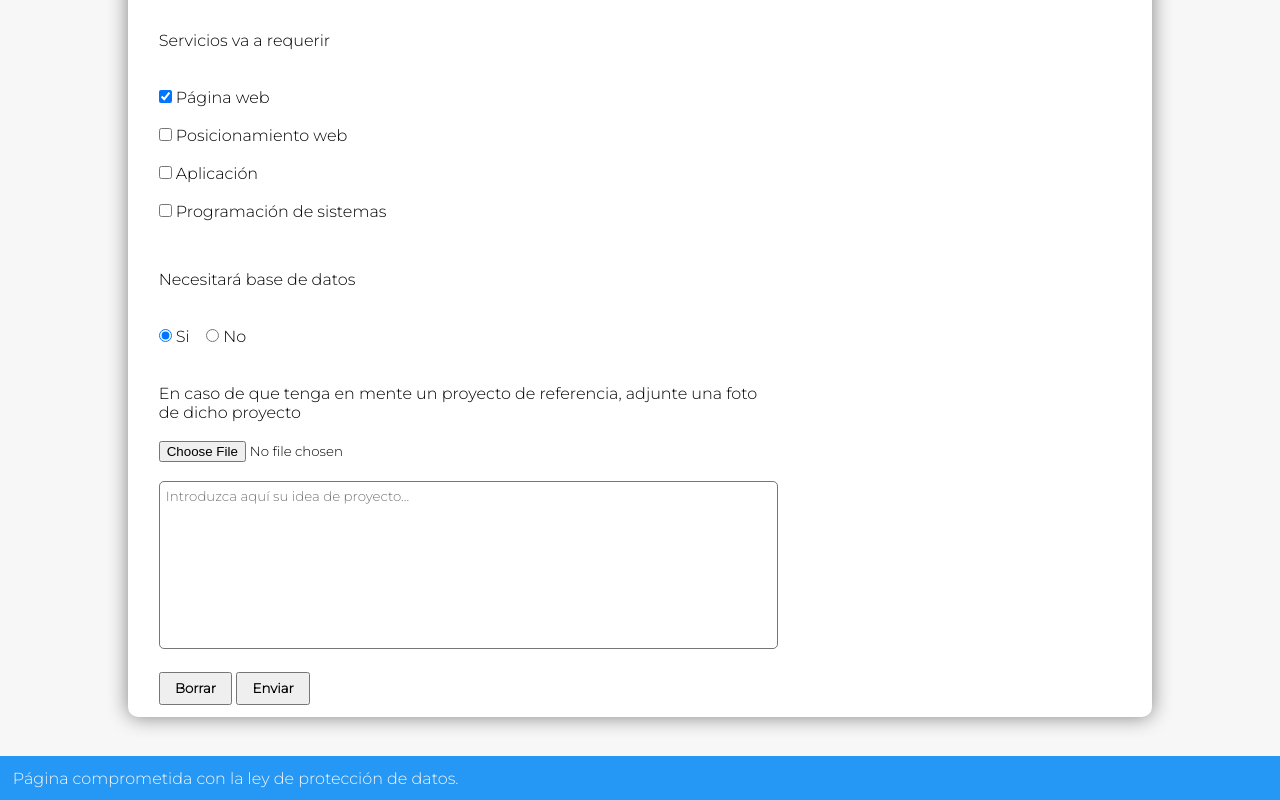
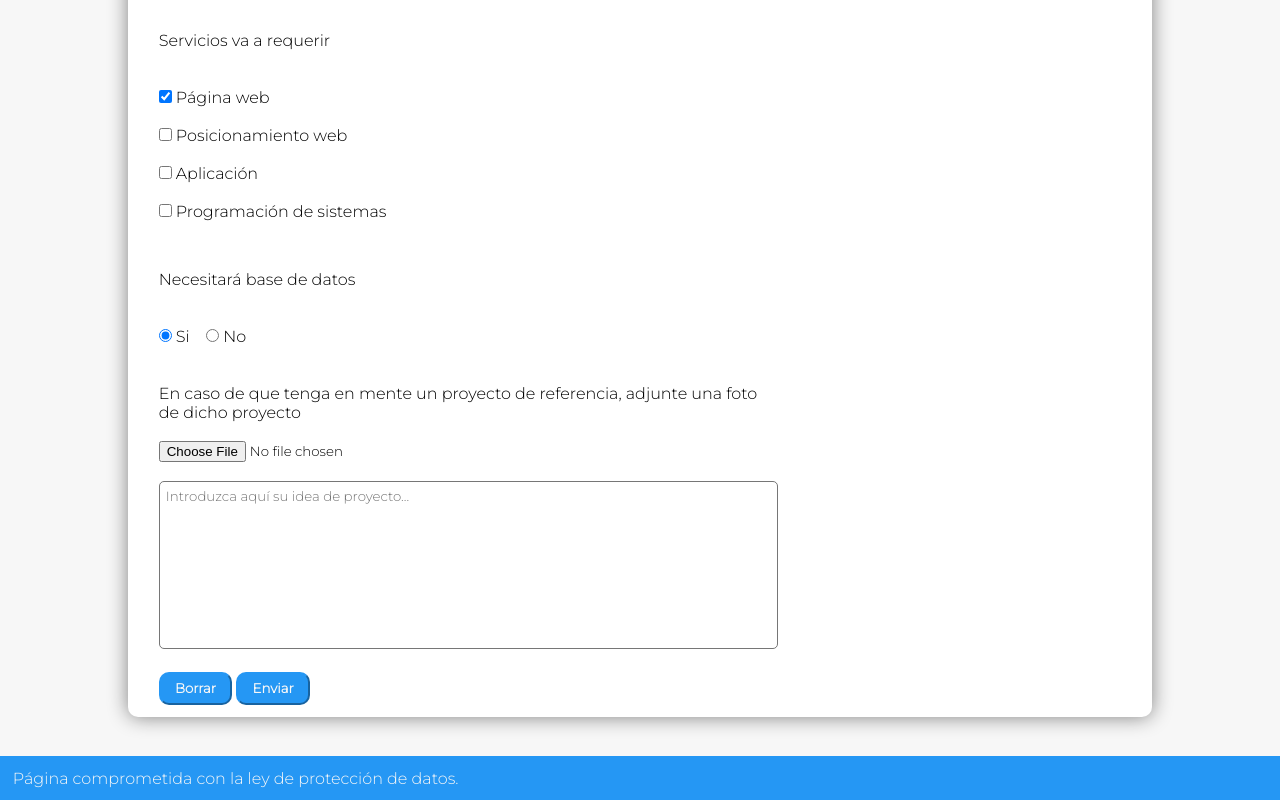
Before and after one commit to mxrqxxz/SWT, a plain HTML site: page index.html in a window 1280 px wide. Shown: the part 2251-3051 px from the top of the page. Drawn offline with Linux system fonts and the light colour scheme.

Commit message:
ultimisimos cambios

```diff
--- a/style.css
+++ b/style.css
@@ -215,4 +215,8 @@ li {
     font-weight: bold;
     width: 12%;
     padding: 1%;
+    background-color: #2597F4;
+    border-radius: 10px;
+    border-color: #2597F4;
+    color: #f7f7f7;
 }
```
